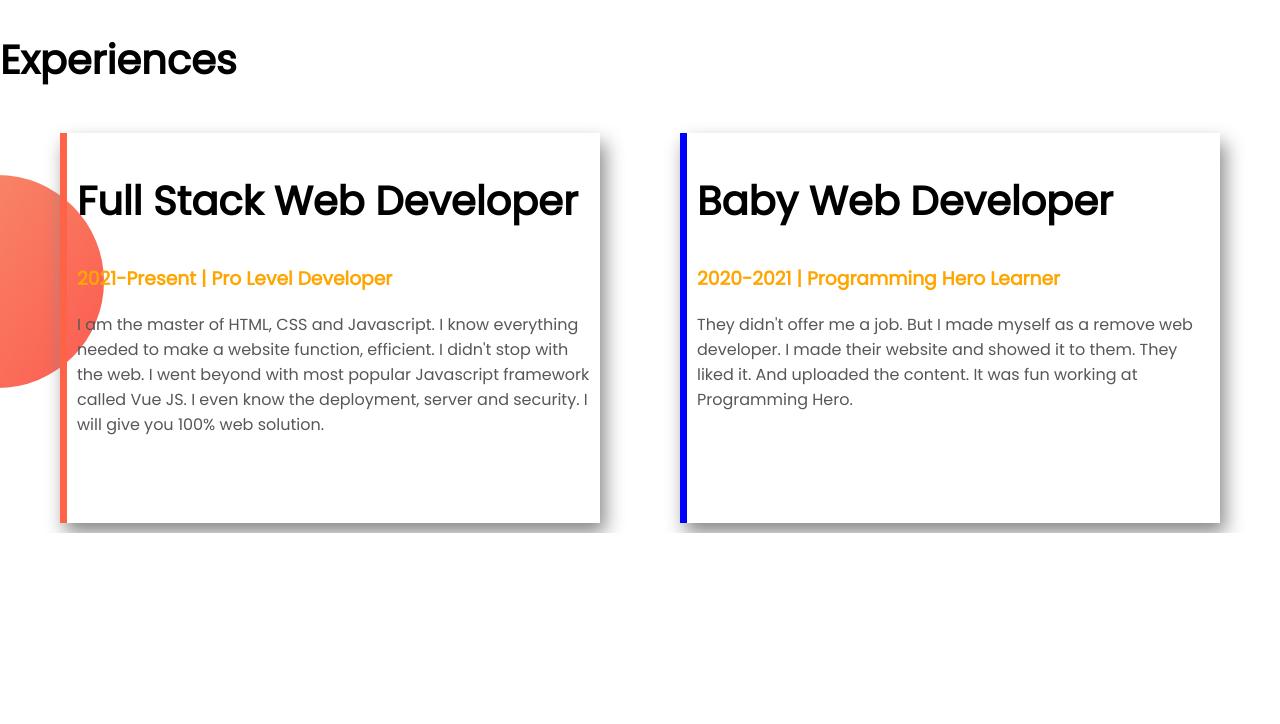
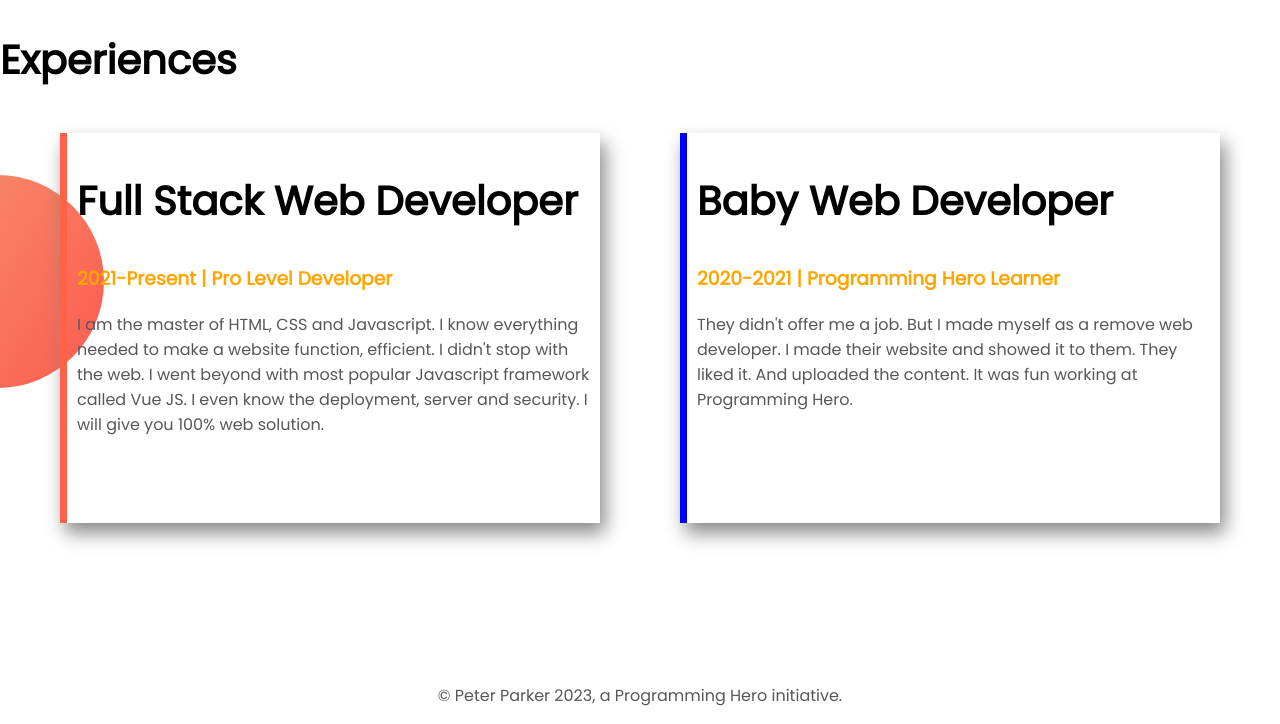
Before and after one commit to Syeda-Aisha-Ahmad/demo-portfolio, a plain HTML site: page index.html in a window 1280 px wide. Shown: the part 1085-1809 px from the top of the page. Before the commit the page ends 1618 px from the top, so only its background shows below. Drawn offline with Linux system fonts and the light colour scheme.

Commit message:
footer section added

```diff
--- a/index.html
+++ b/index.html
@@ -63,6 +63,13 @@
             </div>
         </div>
     </section>
+
+
+    <section class="footer">
+        <p>
+            © Peter Parker 2023, a Programming Hero initiative.
+        </p>
+    </section>
 </body>
 
 </html>
--- a/style.css
+++ b/style.css
@@ -73,6 +73,7 @@ h2 {
     background-image: url(img/exp-bg.png);
     background-repeat: no-repeat;
     background-position: left;
+    margin-bottom: 150px;
 }
 
 .parent {
@@ -95,3 +96,9 @@ h2 {
     margin: 10px 60px 10px 40px;
     border-left: 7px solid blue;
 }
+
+/****************Footer Section*******************/
+
+.footer {
+    text-align: center;
+}
```
